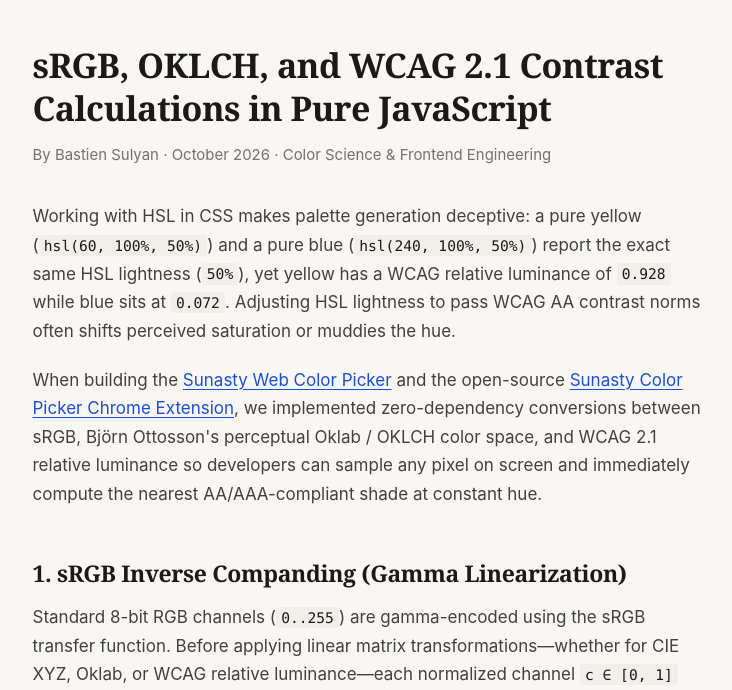
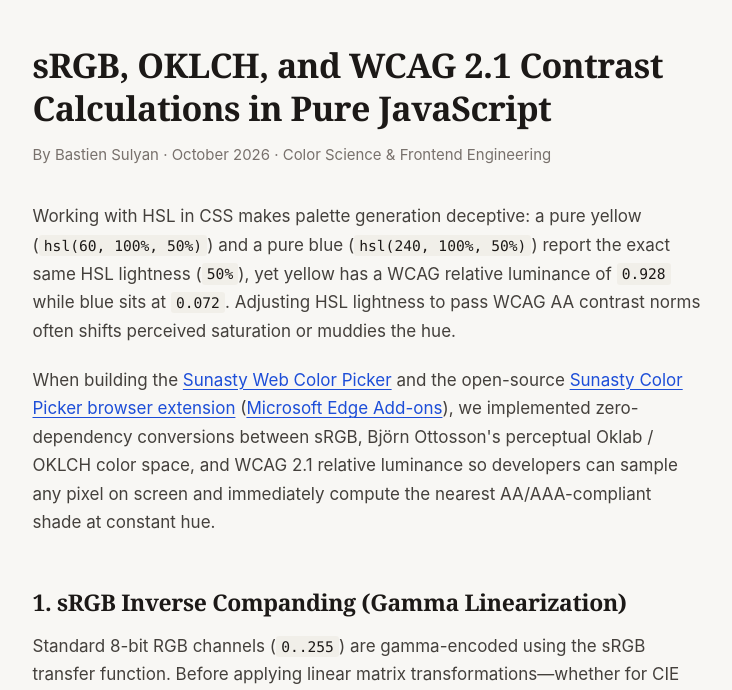
Before and after one commit to bsulyan/bsulyan.github.io, a plain HTML site: page notes/oklch-and-wcag-contrast-math/index.html in a window 1280 px wide. Shown: the part 105-795 px from the top of the page, without its empty margins (273-1005 px from the left). Drawn offline with Linux system fonts and the light colour scheme.

Commit message:
docs: link live Microsoft Edge Add-ons listing for Sunasty Color Picker

```diff
--- a/notes/oklch-and-wcag-contrast-math/index.html
+++ b/notes/oklch-and-wcag-contrast-math/index.html
@@ -42,7 +42,7 @@
           Working with HSL in CSS makes palette generation deceptive: a pure yellow (<code>hsl(60, 100%, 50%)</code>) and a pure blue (<code>hsl(240, 100%, 50%)</code>) report the exact same HSL lightness (<code>50%</code>), yet yellow has a WCAG relative luminance of <code>0.928</code> while blue sits at <code>0.072</code>. Adjusting HSL lightness to pass WCAG AA contrast norms often shifts perceived saturation or muddies the hue.
         </p>
         <p>
-          When building the <a href="https://sunasty.com/color-picker/">Sunasty Web Color Picker</a> and the open-source <a href="https://github.com/bsulyan/sunasty-color-picker">Sunasty Color Picker Chrome Extension</a>, we implemented zero-dependency conversions between sRGB, Björn Ottosson's perceptual Oklab / OKLCH color space, and WCAG 2.1 relative luminance so developers can sample any pixel on screen and immediately compute the nearest AA/AAA-compliant shade at constant hue.
+          When building the <a href="https://sunasty.com/color-picker/">Sunasty Web Color Picker</a> and the open-source <a href="https://github.com/bsulyan/sunasty-color-picker">Sunasty Color Picker browser extension</a> (<a href="https://microsoftedge.microsoft.com/addons/detail/jcjfhbbmbnehefadhmhhegoccbdcfkgm">Microsoft Edge Add-ons</a>), we implemented zero-dependency conversions between sRGB, Björn Ottosson's perceptual Oklab / OKLCH color space, and WCAG 2.1 relative luminance so developers can sample any pixel on screen and immediately compute the nearest AA/AAA-compliant shade at constant hue.
         </p>
 
         <h2>1. sRGB Inverse Companding (Gamma Linearization)</h2>
@@ -146,6 +146,7 @@ export function getContrastRatio(rgbA, rgbB) {
       <span><a href="/">← Back to Bastien Sulyan</a></span>
       <span>
         <a href="https://sunasty.com/color-picker/">Sunasty Color Picker</a> ·
+        <a href="https://microsoftedge.microsoft.com/addons/detail/jcjfhbbmbnehefadhmhhegoccbdcfkgm">Edge Add-ons</a> ·
         <a href="https://github.com/bsulyan/sunasty-color-picker">GitHub Repository</a>
       </span>
     </footer>
```
Also changed, not shown: index.html (+1 -1 lines).
